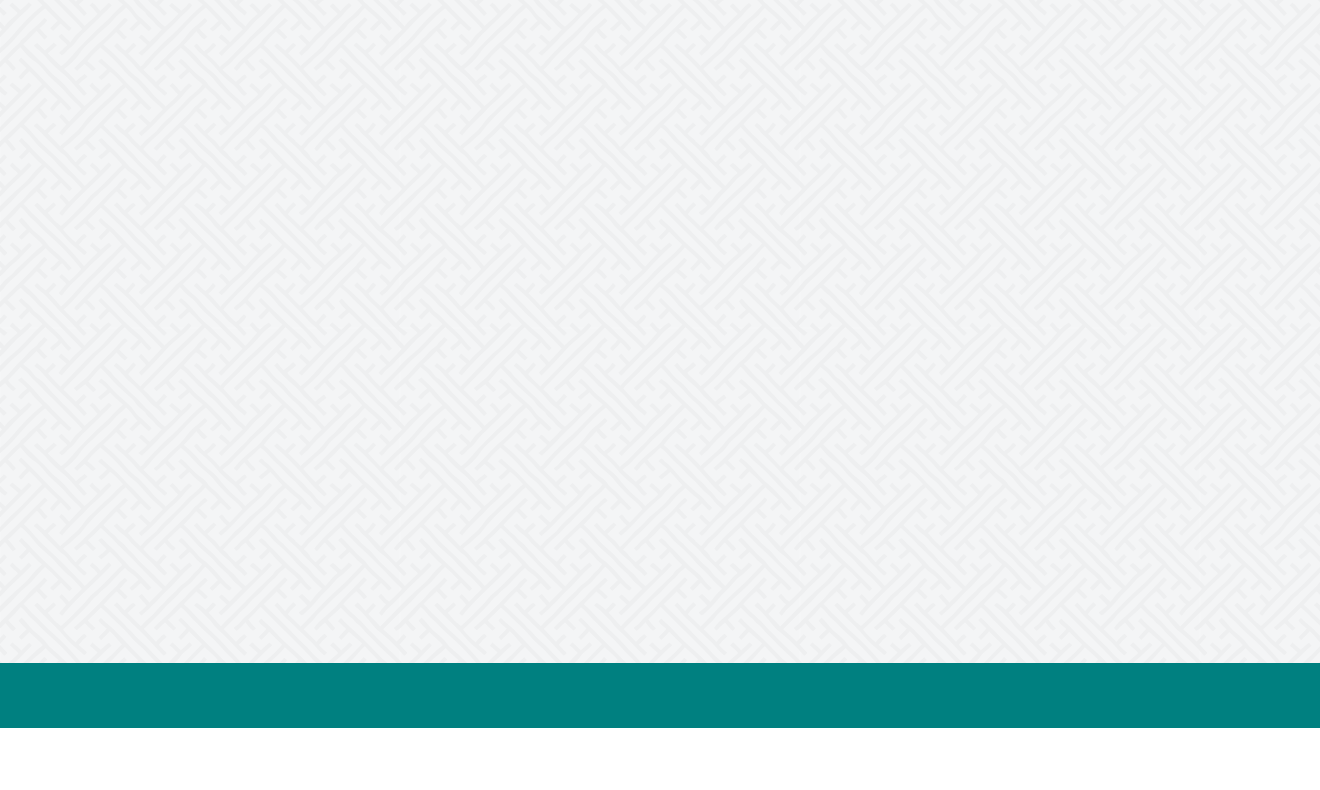
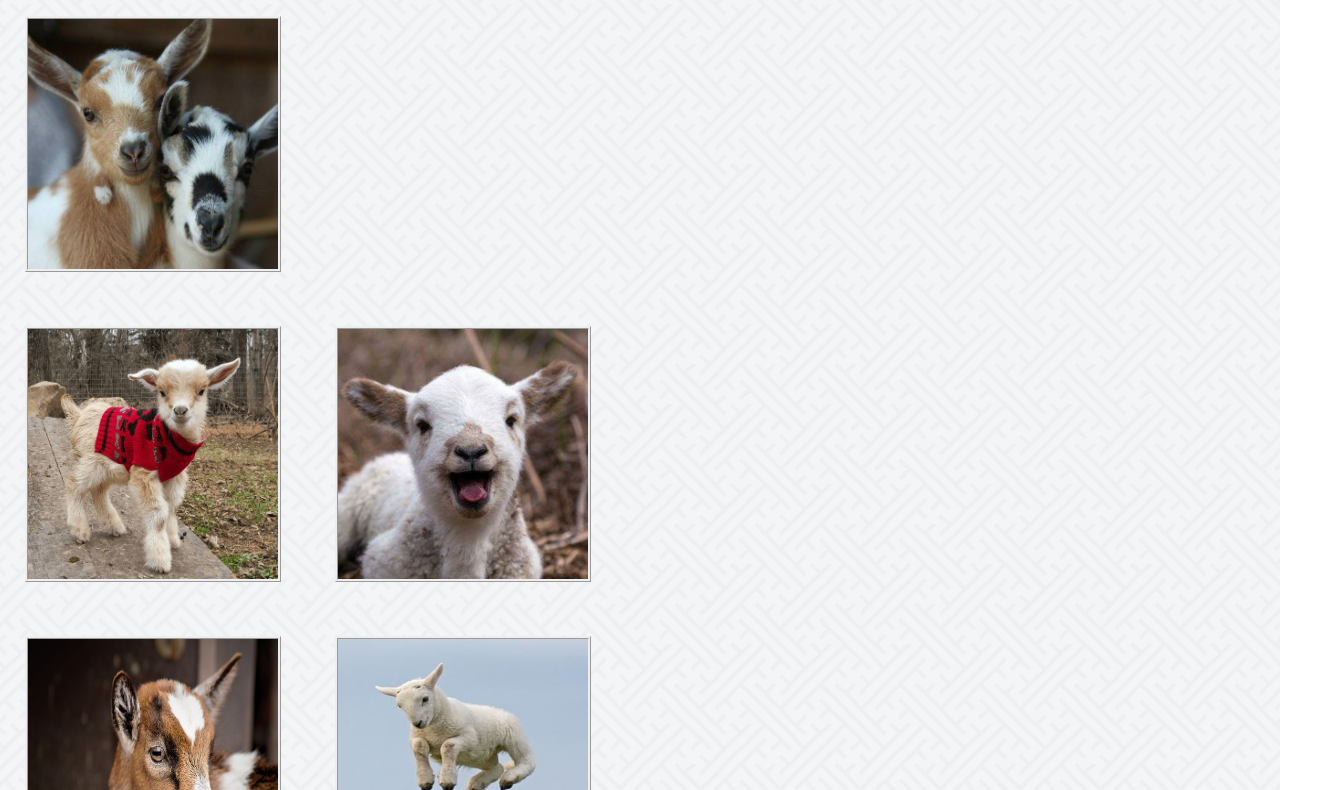
Before and after one commit to jellboeck/jellboeck.github.io, a plain HTML site: page portfolio.html in a window 1280 px wide. Shown: the part 72-862 px from the top of the page, 1320 px wide, since content can reach past the window. Before the commit the page ends 800 px from the top, so only its background shows below. Drawn offline with Linux system fonts and the light colour scheme.

Commit message:
portfolio pictures added

```diff
--- a/portfolio.html
+++ b/portfolio.html
@@ -21,6 +21,19 @@
 
       </header>
 
+      <div>
+        <div class="container">
+          <img class="portfolio_img" src="Images/cute-goats-1125.jpg" alt="Project One">
+
+        </div>
+
+        <img class="portfolio_img" src="Images/Baby-Goat-In-A-Christmas-Sweater-Too-Cute-VIDEO.png" alt="Project Two">
+        <img class="portfolio_img" src="Images/Goats.jpeg" alt="Project Three">
+        <br>
+        <img class="portfolio_img" src="Images/baby-goats-3545054_960_720.jpg" alt="Project Four">
+        <img class="portfolio_img" src="Images/f65466daa84e4b3ea157bc88a260d472.jpg" alt="Project Five">
+      </div>
+
 
       <footer></footer>
 
--- a/style.css
+++ b/style.css
@@ -10,7 +10,7 @@ body {
 header {
 
     padding:20px;
-    max-width: 960;
+
     background: teal;
     color: white;
     font-variant: small-caps;
@@ -96,6 +96,24 @@ a:active {
     margin-top: 35px;
 }
 
+.portfolio_img {
+    width:250px;
+    height:250px;
+    overflow: hidden;
+    margin:25px;
+    border: ridge;
+
+
+}
+
+.container {
+    position: relative;
+
+}
+
+
+}
+
 .contact {
     background: whitesmoke;
     width: 95%;
@@ -139,11 +157,12 @@ footer {
     color: white;
     text-align: center;
     margin:0;
-    position: absolute;
+    position: relative;
     left:0;
+    right:0;
     bottom: 0;
     height: 25px;
-    width: 100%;
+    overflow: hidden;
 
 
 }
```
Also changed, not shown: Images/AdobeStock_188152620-880x400.jpg (added), Images/Baby-Goat-In-A-Christmas-Sweater-Too-Cute-VIDEO.png (added), Images/Goats.jpeg (added), Images/MAIN-stock-games.jpg (added), Images/baby-goats-3545054_960_720.jpg (added), Images/cute-goats-1125.jpg (added), Images/f65466daa84e4b3ea157bc88a260d472.jpg (added), Images/hqdefault.jpg (added), Images/maxresdefault.jpg (added).
